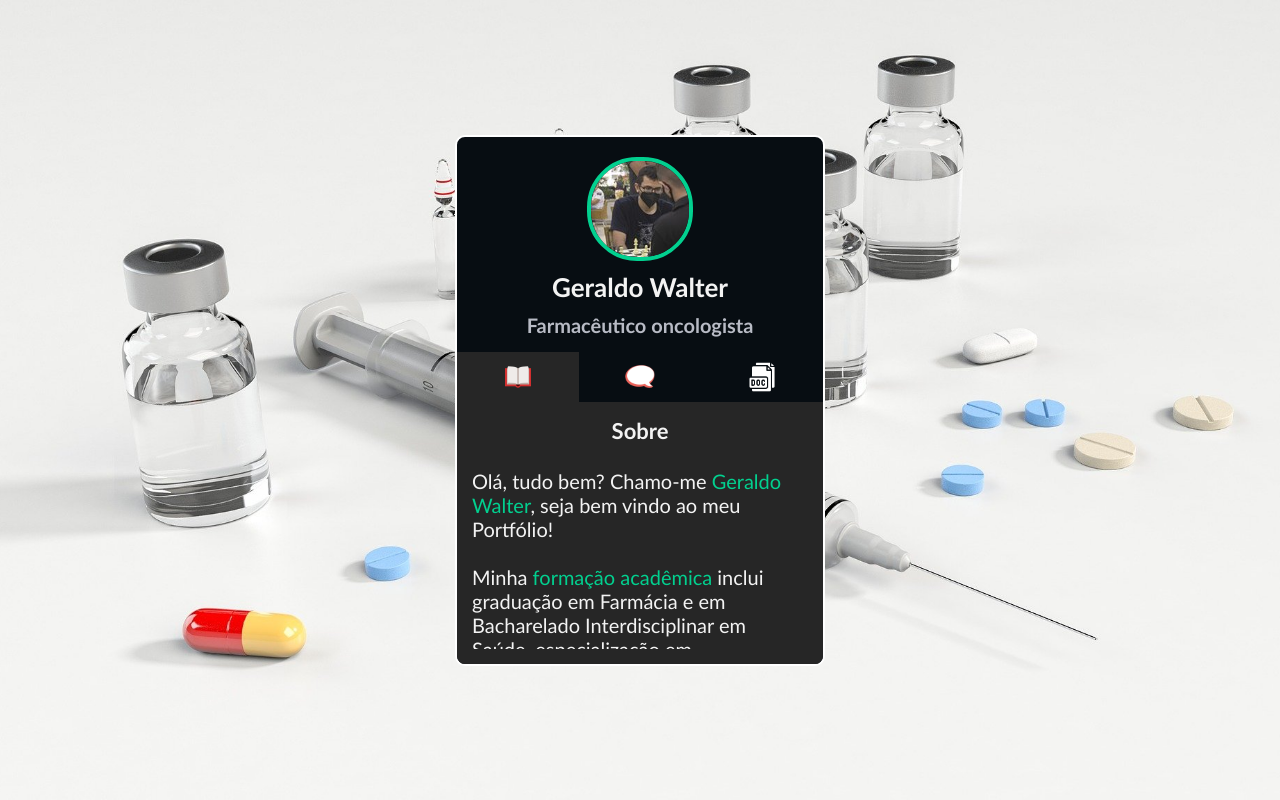
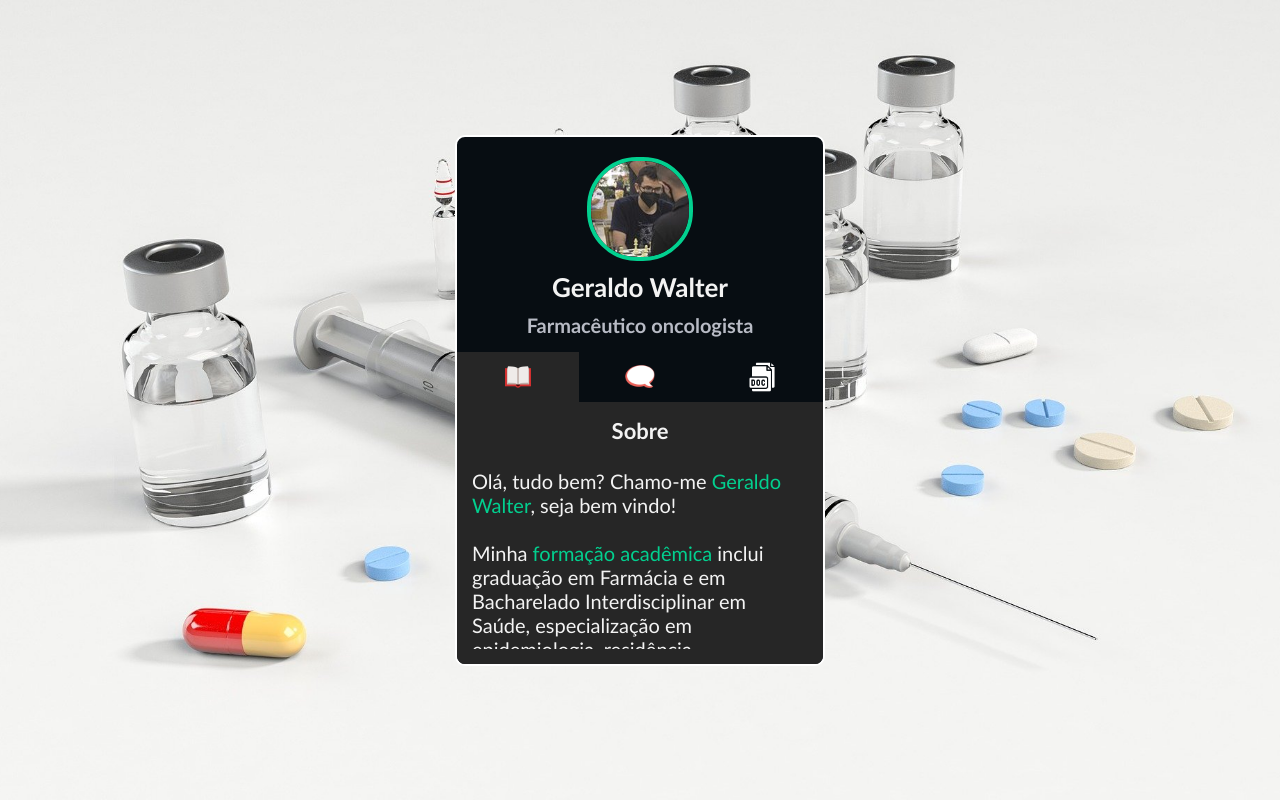
Before and after one commit to toen07/gwaneto.github.io, a plain HTML site: page index.html in a window 1280 px wide. Drawn offline with Linux system fonts and the light colour scheme.

Commit message:
Update index.html

```diff
--- a/index.html
+++ b/index.html
@@ -41,8 +41,9 @@
             <h3 class="sub-titulo">Sobre</h3>
 
             <div class="descricao">
-              <p>Olá, tudo bem? Chamo-me <span>Geraldo Walter</span>, seja bem vindo ao meu Portfólio!</p><br>
+              <p>Olá, tudo bem? Chamo-me <span>Geraldo Walter</span>, seja bem vindo!</p><br>
               <p>Minha <span>formação acadêmica</span> inclui graduação em Farmácia e em Bacharelado Interdisciplinar em Saúde, especialização em epidemiologia, residência Multiprofissional em Oncologia e Mestrado em Ciências Ambientais.</p><br>
+              <p> Desde janeiro de 2023 estou como funcionário público no cargo de <span>farmacêutico geral<span> na Secretaria Municipal de Manaus</p>
               <p> Meu <span>objetivo profissional</span> é exercer atenção farmacêutica no âmbito da oncologia </p>
             </div>
           </div>
```
